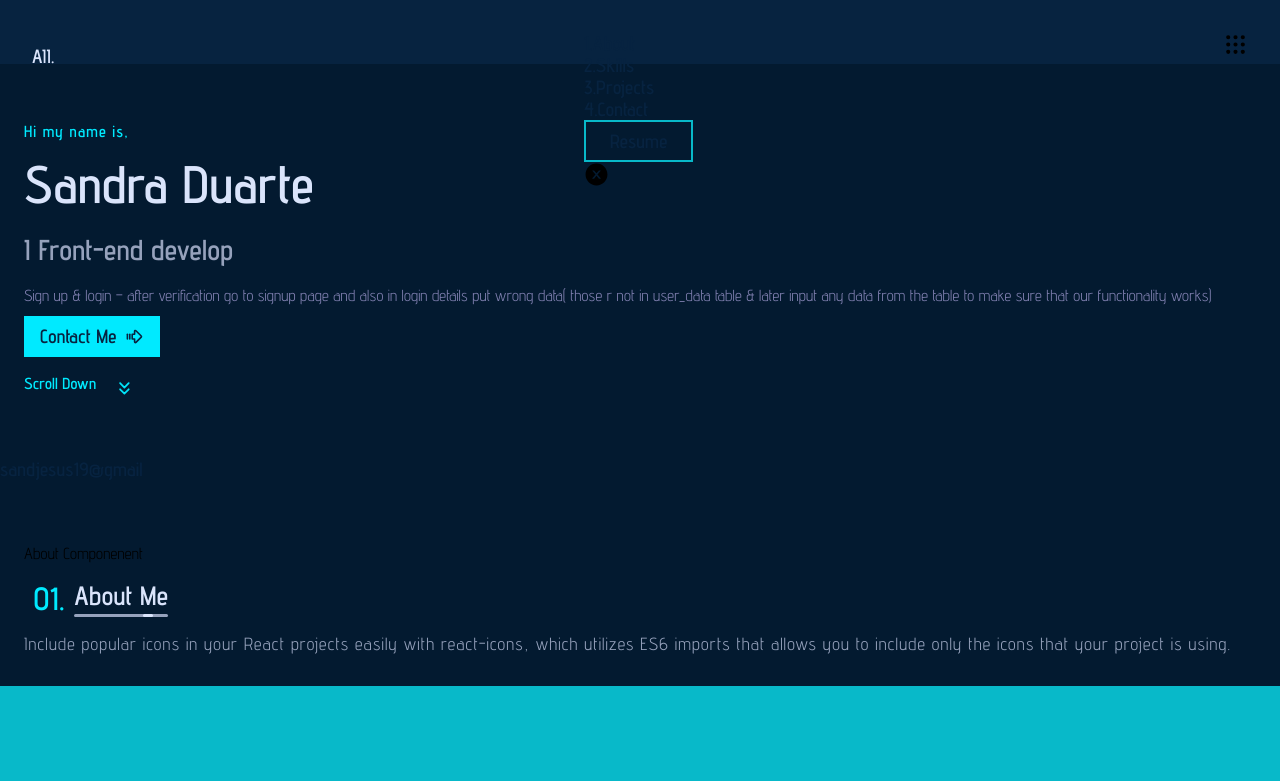
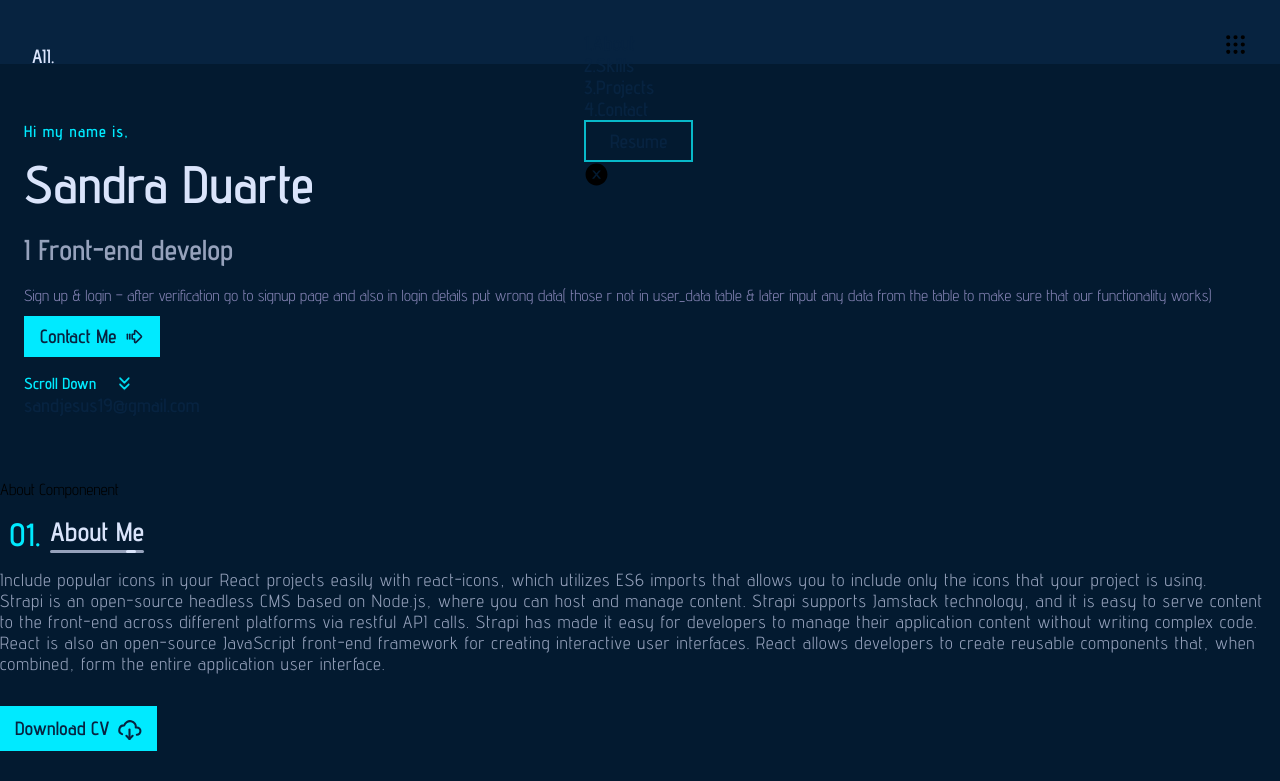
Before and after one commit to Sandra-Duarte/my-portfolio, a React (Create React App) app: page / in a window 1280 px wide. Shown: the top 781 px of the page. Built offline with nearby package versions, Linux system fonts and the light colour scheme.

Commit message:
about style

```diff
--- a/src/Componenent/Page/About/About.js
+++ b/src/Componenent/Page/About/About.js
@@ -1,9 +1,11 @@
 import React from 'react'
 import "./About.css"
+import {TbCloudDownload} from "react-icons/tb"
+import Sandra from "../img/Sandra.jpg"
 
 const About = () => {
   return (
-  <section id="about" className='about section container'>
+  <section id="about" className='about sectionContainer'>
  About Componenent
  <div className='sectionTitle'>
   <span className='titleNumber'> 01.</span>
@@ -14,7 +16,19 @@ const About = () => {
  </div>
 <div className='sectionContent grid'>
   <div className='textSection'>
-    <h4>Include popular icons in your React projects easily with react-icons, which utilizes ES6 imports that allows you to include only the icons that your project is using.</h4>
+    <h4>Include popular icons in your React projects easily with react-icons, which utilizes ES6 imports that allows you to include only the icons that your project is using.
+      <br/>
+      Strapi is an open-source headless CMS based on Node.js, where you can host and manage content. Strapi supports Jamstack technology, and it is easy to serve content to the front-end across different platforms via restful API calls. Strapi has made it easy for developers to manage their application content without writing complex code.<br/>
+      React is also an open-source JavaScript front-end framework for creating interactive user interfaces. React allows developers to create reusable components that, when combined, form the entire application user interface.
+    </h4>
+    <div className='aboutBtn'>
+      <a href = "Sandra Duarte.pdf" download="Sandra Duarte.pdf" className="flex">
+        Download CV<TbCloudDownload className="icon"/>
+      </a>
+    </div>
+ </div>
+ <div className='aboutImgDiv'>
+  <img src={Sandra} alt="sandra" className='aboutImg'/>
  </div>
 </div>
 
--- a/src/Componenent/Page/Home/Home.css
+++ b/src/Componenent/Page/Home/Home.css
@@ -14,7 +14,7 @@
 .home{
   background-color: var(--BgColor);
 }
-  .homeContainer{
+   .homeContainer{
     padding: 4rem 1.5rem;
     background-color: var(--BgColor);
   }
--- a/src/Componenent/Page/Home/Home.js
+++ b/src/Componenent/Page/Home/Home.js
@@ -20,7 +20,8 @@ const Home = () => {
           </a>
           {/* <div className='lefIcons'></div> */}
           </div>
-        </div>
+          </div>
+
 
         <div className='container homeContainer'>
            <span className='introText'> Hi my name is,</span>
@@ -40,18 +41,20 @@ const Home = () => {
             <FiChevronsDown className ="iconD"/>
             </a>
             </div>
-           </div>
-           </div>
+            </div>
+
+
            {/* right div, whith email adress */}
            <div className="rightEmail">
-           <a href=" #https://sandra:sandjesus19@gmail.com" target='_blank'> sandjesus19@gmail</a>
+
+           <div>
+           <a href=" #https://sandra:sandjesus19@gmail.com" target='_blank'> sandjesus19@gmail.com</a>
            </div>
 
            <div className='line'></div>
+           </div>
 
-
-
-
+        </div>
 
     </section>
   )
```
Also changed, not shown: src/Componenent/Page/img/Sandra.jpg (added).
